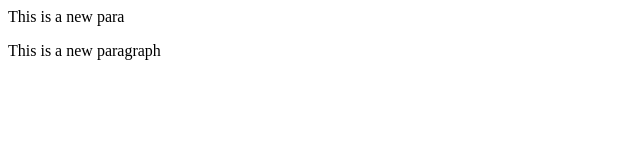
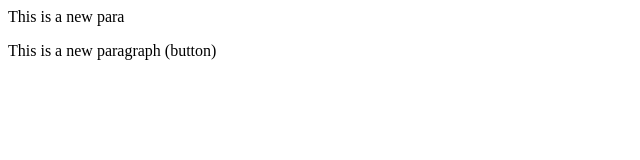
Before and after one commit to saiful-code-github/localrepo, a plain HTML site: page index.html in a window 1280 px wide. Shown: the full height of the page, 0-640 px from the left. Drawn offline with Linux system fonts and the light colour scheme.

Commit message:
button add

```diff
--- a/index.html
+++ b/index.html
@@ -1,2 +1,2 @@
 <p>This is a new para</p>
-<p>This is a new paragraph</p>
+<p>This is a new paragraph (button)</p>
```
